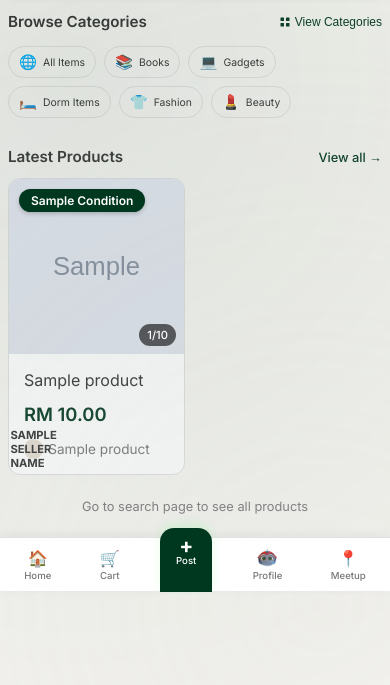
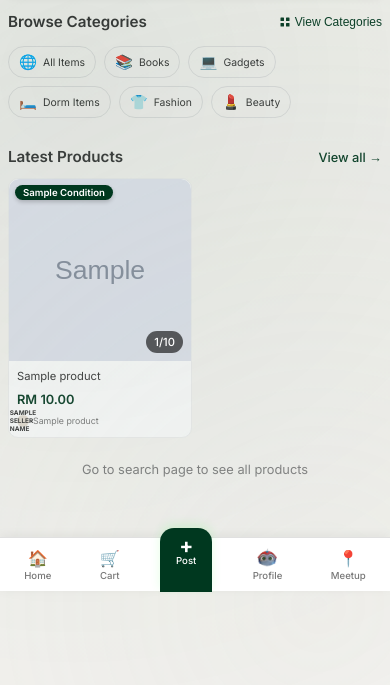
Before and after one commit to qixbot/E-bye-G09-, a Flask app: template templates/home.html in a window 390 px wide. Shown: the part 253-938 px from the top of the page. Run offline with Flask 3, Linux system fonts and the light colour scheme; the template is opened without the code that fills it: most values are stand-ins (such as "Sample title", 1, 10 or a date in 2020); grey boxes marked "Sample" are stand-in pictures; a database or web service that is not in the repository returns one stand-in record (values such as "Sample title"); parts of the project's set-up code (start-up, migrations or seed data) failed here and were passed over.

Commit message:
change homepage mobile response pt2

```diff
--- a/static/_product_card.css
+++ b/static/_product_card.css
@@ -253,11 +253,6 @@
 .product-campus.mlk {
     color: #9B5A5A;
 }
-@media (max-width: 768px) {
-    .product-grid {
-        grid-template-columns: repeat(2, 1fr);
-    }
-}
 /* Video thumbnail inside product card carousel */
 .carousel-video-thumb {
     flex: 0 0 100%;
@@ -375,3 +370,130 @@
     color: #868e96;
     font-size: 0.85rem;
 }
+
+/* ============================================================
+   PRODUCT CARD - MOBILE RESPONSIVE (shared across all pages)
+   ============================================================ */
+
+@media (max-width: 768px) {
+    /* --- Grid layout (2 columns) --- */
+    .product-grid {
+        grid-template-columns: repeat(2, 1fr);
+        gap: 10px;
+    }
+
+    /* --- Individual card --- */
+    .product-card {
+        border-radius: 10px;
+        border: 1px solid #f0f0f0;
+        transition: none;
+    }
+
+    .product-card:hover {
+        transform: none;
+        box-shadow: none;
+    }
+
+    .product-image-container {
+        border-radius: 10px 10px 0 0;
+        padding-top: 100%;
+    }
+
+    .condition-badge {
+        top: 6px;
+        left: 6px;
+        padding: 2px 8px;
+        font-size: 0.6rem;
+        border-radius: 16px;
+    }
+
+    .sold-overlay .sold-badge-large {
+        font-size: 0.7rem;
+        padding: 4px 12px;
+    }
+
+    .product-info {
+        padding: 10px 10px 12px 10px;
+        gap: 4px;
+    }
+
+    .product-name {
+        font-size: 0.8rem;
+        -webkit-line-clamp: 2;
+        line-height: 1.3;
+        margin-bottom: 4px;
+    }
+
+    .product-price {
+        font-size: 0.95rem;
+        margin-bottom: 2px;
+    }
+
+    .product-price .original-price-strikethrough {
+        font-size: 0.7rem;
+    }
+
+    .product-price .sold-label-card {
+        font-size: 0.55rem;
+        padding: 1px 6px;
+    }
+
+    .product-seller {
+        margin-top: 2px;
+        gap: 4px;
+    }
+
+    .seller-left {
+        gap: 4px;
+    }
+
+    .seller-icon-img,
+    .seller-icon-placeholder {
+        width: 14px;
+        height: 14px;
+        font-size: 0.5rem;
+    }
+
+    .seller-name {
+        font-size: 0.65rem;
+    }
+
+    .product-campus {
+        font-size: 0.6rem;
+        font-weight: 600;
+    }
+}
+
+/* --- Extra small phones (under 400px) --- */
+@media (max-width: 420px) {
+    .product-grid {
+        gap: 6px;
+    }
+
+    .product-info {
+        padding: 8px 8px 10px 8px;
+    }
+
+    .product-name {
+        font-size: 0.7rem;
+    }
+
+    .product-price {
+        font-size: 0.8rem;
+    }
+
+    .seller-name {
+        font-size: 0.55rem;
+    }
+
+    .product-campus {
+        font-size: 0.5rem;
+    }
+
+    .seller-icon-img,
+    .seller-icon-placeholder {
+        width: 12px;
+        height: 12px;
+        font-size: 0.4rem;
+    }
+}
--- a/static/home.css
+++ b/static/home.css
@@ -421,32 +421,17 @@
 @media (max-width: 768px) {
     /* --- Wrapper --- */
     .homepage-wrapper {
-        padding: 12px 12px 80px 12px;  /* bottom space for navbar */
+        padding: 12px 12px 80px 12px;
     }
 
     /* --- HERO BANNER --- */
     .hero-carousel-container {
-        height: auto;                    /* allow natural height */
-        aspect-ratio: 600 / 236;         /* maintain 600x236 ratio */
-        max-height: 236px;               /* cap at original height */
+        height: auto;
+        aspect-ratio: 600 / 236;
+        max-height: 236px;
         border-radius: 8px;
         margin-bottom: 16px;
         box-shadow: 0 2px 8px rgba(0,0,0,0.06);
-    }
-
-    .hero-carousel-track {
-        width: 400%;
-    }
-
-    .hero-slide-item {
-        width: 25%;
-        height: 100%;
-    }
-
-    .hero-full-bleed-img {
-        width: 100%;
-        height: 100%;
-        object-fit: cover;
     }
 
     .carousel-nav-btn {
@@ -497,7 +482,7 @@
         padding: 8px 14px;
         font-size: 0.75rem;
         min-width: 80px;
-        flex: 0 1 auto;  /* don't stretch, wrap naturally */
+        flex: 0 1 auto;
         border-radius: 30px;
     }
 
@@ -524,95 +509,6 @@
 
     .view-all-link {
         font-size: 0.8rem;
-    }
-
-    /* --- PRODUCT GRID: 2 columns (Shopee style) --- */
-    .product-grid {
-        display: grid;
-        grid-template-columns: repeat(2, 1fr);
-        gap: 10px;
-    }
-
-    /* --- PRODUCT CARD (mobile version) --- */
-    .product-card {
-        border-radius: 10px;
-        border: 1px solid #f0f0f0;
-        transition: none;  /* no hover effects on mobile */
-    }
-
-    .product-card:hover {
-        transform: none;
-        box-shadow: none;
-    }
-
-    .product-image-container {
-        border-radius: 10px 10px 0 0;
-        padding-top: 100%;
-    }
-
-    .condition-badge {
-        top: 6px;
-        left: 6px;
-        padding: 2px 8px;
-        font-size: 0.6rem;
-        border-radius: 16px;
-    }
-
-    .sold-overlay .sold-badge-large {
-        font-size: 0.7rem;
-        padding: 4px 12px;
-    }
-
-    /* Card content */
-    .product-info {
-        padding: 10px 10px 12px 10px;
-        gap: 4px;
-    }
-
-    .product-name {
-        font-size: 0.8rem;
-        -webkit-line-clamp: 2;
-        line-height: 1.3;
-        margin-bottom: 4px;
-    }
-
-    .product-price {
-        font-size: 0.95rem;
-        margin-bottom: 2px;
-    }
-
-    .product-price .original-price-strikethrough {
-        font-size: 0.7rem;
-    }
-
-    .product-price .sold-label-card {
-        font-size: 0.55rem;
-        padding: 1px 6px;
-    }
-
-    .product-seller {
-        margin-top: 2px;
-        gap: 4px;
-    }
-
-    .seller-left {
-        gap: 4px;
-    }
-
-    .seller-icon-img,
-    .seller-icon-placeholder {
-        width: 14px;
-        height: 14px;
-        font-size: 0.5rem;
-    }
-
-    .seller-name {
-        font-size: 0.65rem;
-    }
-
-    .product-campus {
-        font-size: 0.6rem;
-        font-weight: 600;
     }
 
     /* Bottom search link */
@@ -649,28 +545,4 @@
     .section-title {
         font-size: 0.95rem;
     }
-
-    .product-grid {
-        gap: 6px;
-    }
-
-    .product-info {
-        padding: 8px 8px 10px 8px;
-    }
-
-    .product-name {
-        font-size: 0.7rem;
-    }
-
-    .product-price {
-        font-size: 0.8rem;
-    }
-
-    .seller-name {
-        font-size: 0.55rem;
-    }
-
-    .product-campus {
-        font-size: 0.5rem;
-    }
 }
```
